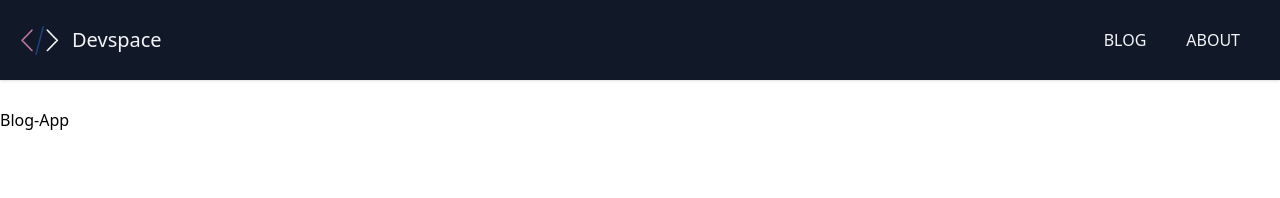
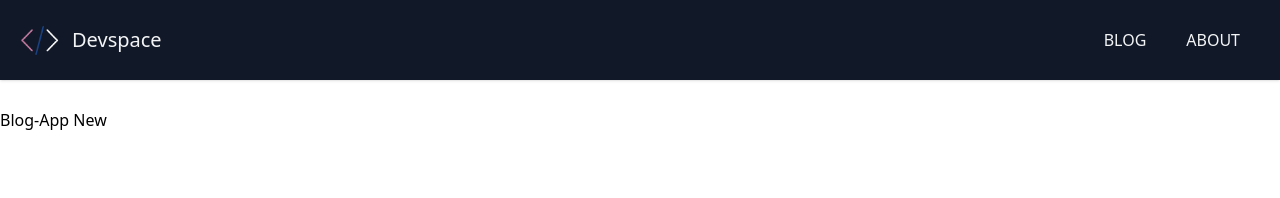
Before and after one commit to shubh-dave/NextJS_BlogApp, a Next.js app: page / in a window 1280 px wide. Shown: the top 198 px of the page. Built offline with nearby package versions, Linux system fonts and the light colour scheme.

Commit message:
Code Test

```diff
--- a/pages/index.js
+++ b/pages/index.js
@@ -5,7 +5,7 @@ import Layout from './components/Layout'
 export default function Home() {
   return (
     <Layout>
-     <h1>Blog-App</h1>
+     <h1>Blog-App New</h1>
     </Layout>
   )
 }
```
